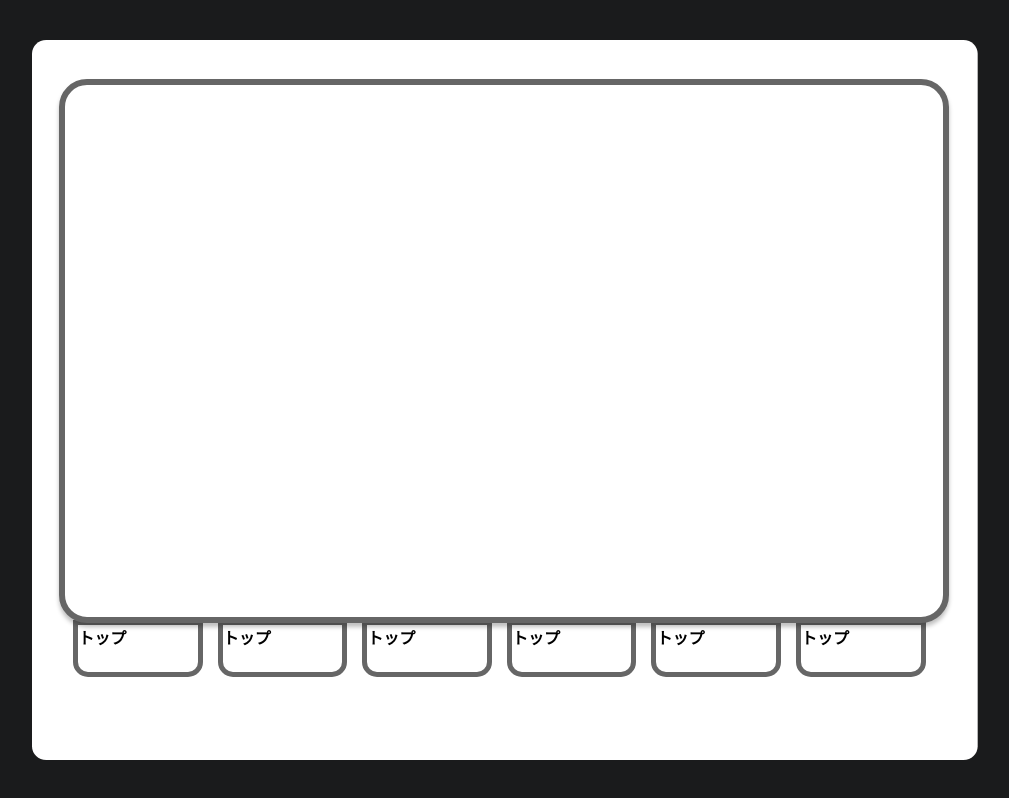
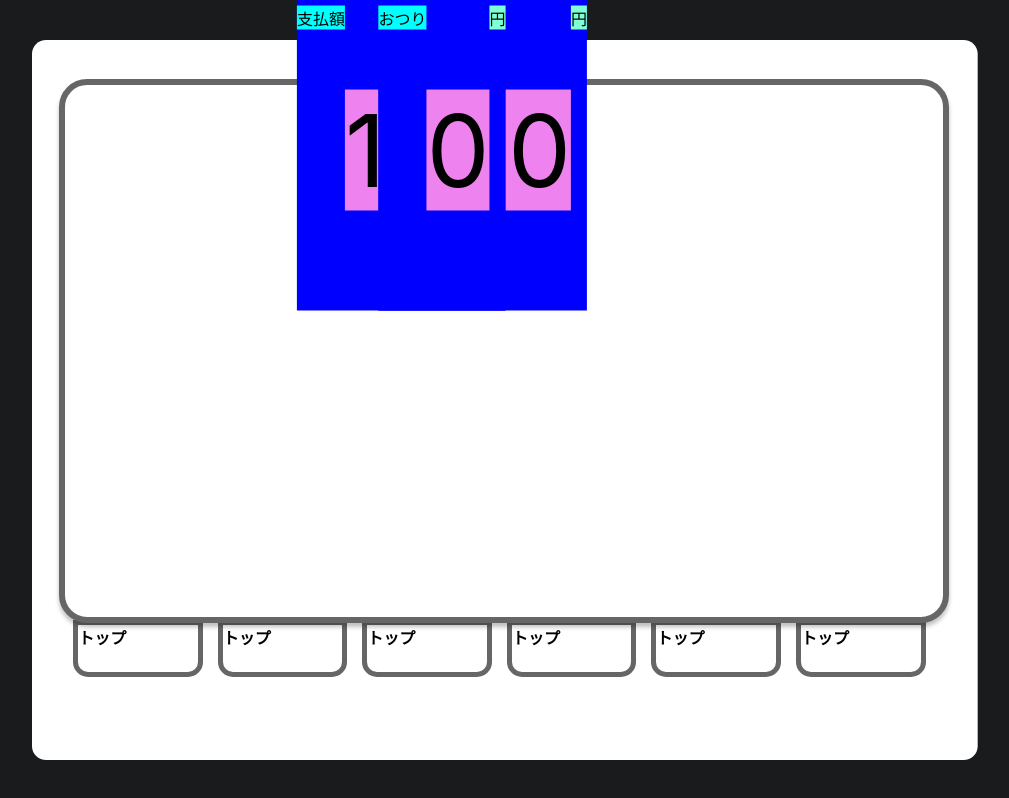
Before and after one commit to 2022-HEW/casebox, a Next.js app: page /pay in a window 1280 px wide. Shown: the whole page, without its empty margins (6-1015 px from the left). Built offline with nearby package versions, Linux system fonts and the light colour scheme.

Commit message:
pay途中

```diff
--- a/src/pages/pay.tsx
+++ b/src/pages/pay.tsx
@@ -1,11 +1,30 @@
-import Nav from "../components/Nav";
+import Nav from "../components/nav";
 import Box from "../components/Box";
+import styles from "../styles/pay.module.css";
+
 const pay =()=>{
     return(
-        <>
+        <div>
+            <div id={styles.wrap}>
+                <div className={styles.block}>
+                    <p className={styles.write}>支払額</p>
+                    <p className={styles.money}>1500</p>
+                    <p className={styles.en}>円</p>
+                </div>
+                <div className={styles.block}>
+                    <p className={styles.write}>投入額</p>
+                    <p className={styles.money}>0</p>
+                    <p className={styles.en}>円</p>
+                </div>
+                <div className={styles.block}>
+                    <p className={styles.write}>おつり</p>
+                    <p className={styles.money}>0</p>
+                    <p className={styles.en}>円</p>
+                </div>
+            </div>
             <Box/>
             <Nav/>
-        </>
+        </div>
     )
 }
 
--- /dev/null
+++ b/src/styles/pay.module.css
@@ -0,0 +1,30 @@
+#wrap{
+    position: relative;
+    z-index: 1000;
+    top: 150px;
+}
+.block{
+    position: absolute;
+    top: 50%;
+    left: 35%;
+    transform: translate(-50%, -50%);
+    -webkit-transform: translate(-50%, -50%);
+    -ms-transform: translate(-50%, -50%);
+    background-color: blue;
+}
+.write{
+    display: block;
+    float: left;
+    background-color: aqua;
+}
+.money{
+    display: block;
+    float: left;
+    background-color: violet;
+    font-size: 100px;
+}
+.en{
+    display: block;
+    float: left;
+    background-color: aquamarine;
+}
```
